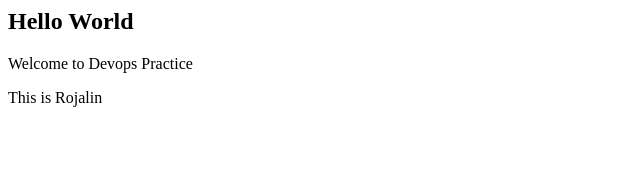
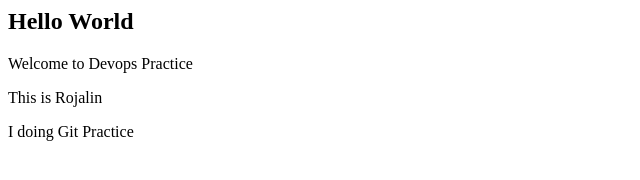
Before and after one commit to Dasroja12/Devops_demo, a plain HTML site: page index.html in a window 1280 px wide. Shown: the whole page, without its empty margins (0-640 px from the left). Drawn offline with Linux system fonts and the light colour scheme.

Commit message:
line added

```diff
--- a/index.html
+++ b/index.html
@@ -2,4 +2,5 @@
   <h2>Hello World</h2>
     <p>Welcome to Devops Practice</p>
     <p>This is Rojalin </p>
+    <p> I doing Git Practice </p>
 </div>
```
